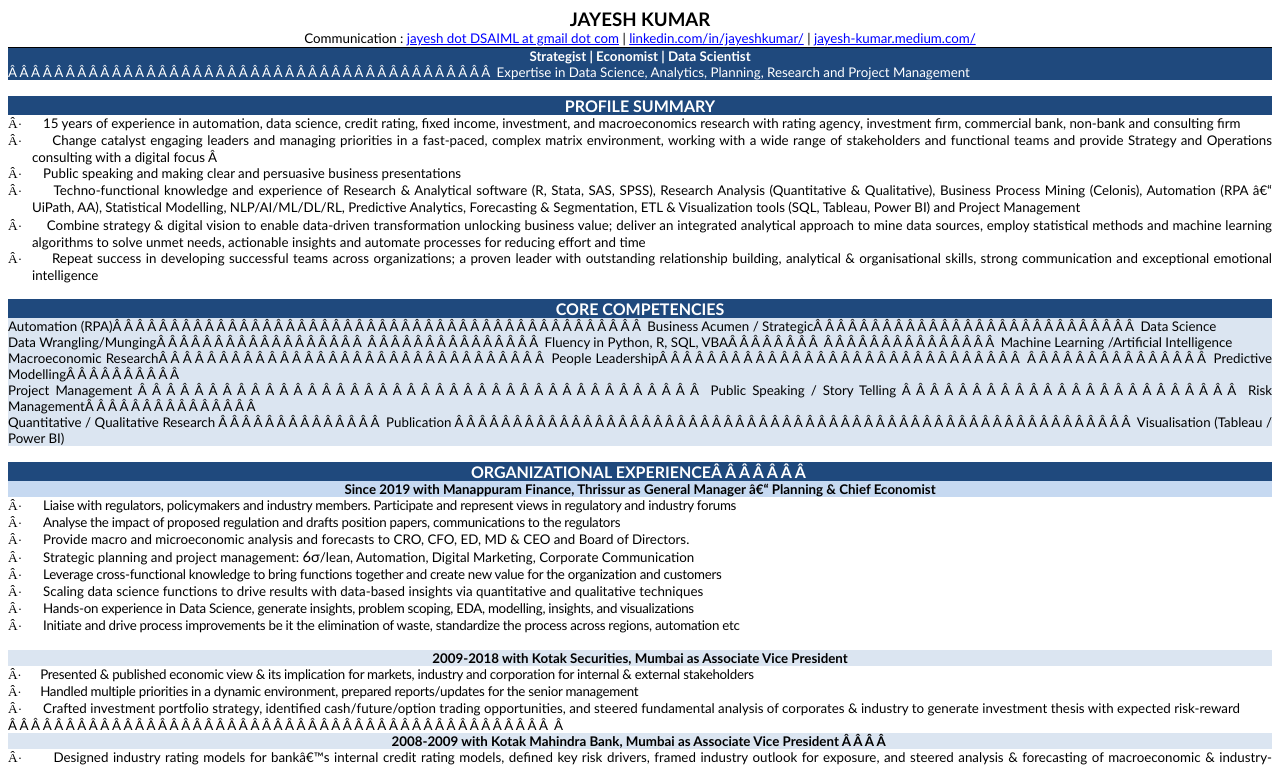
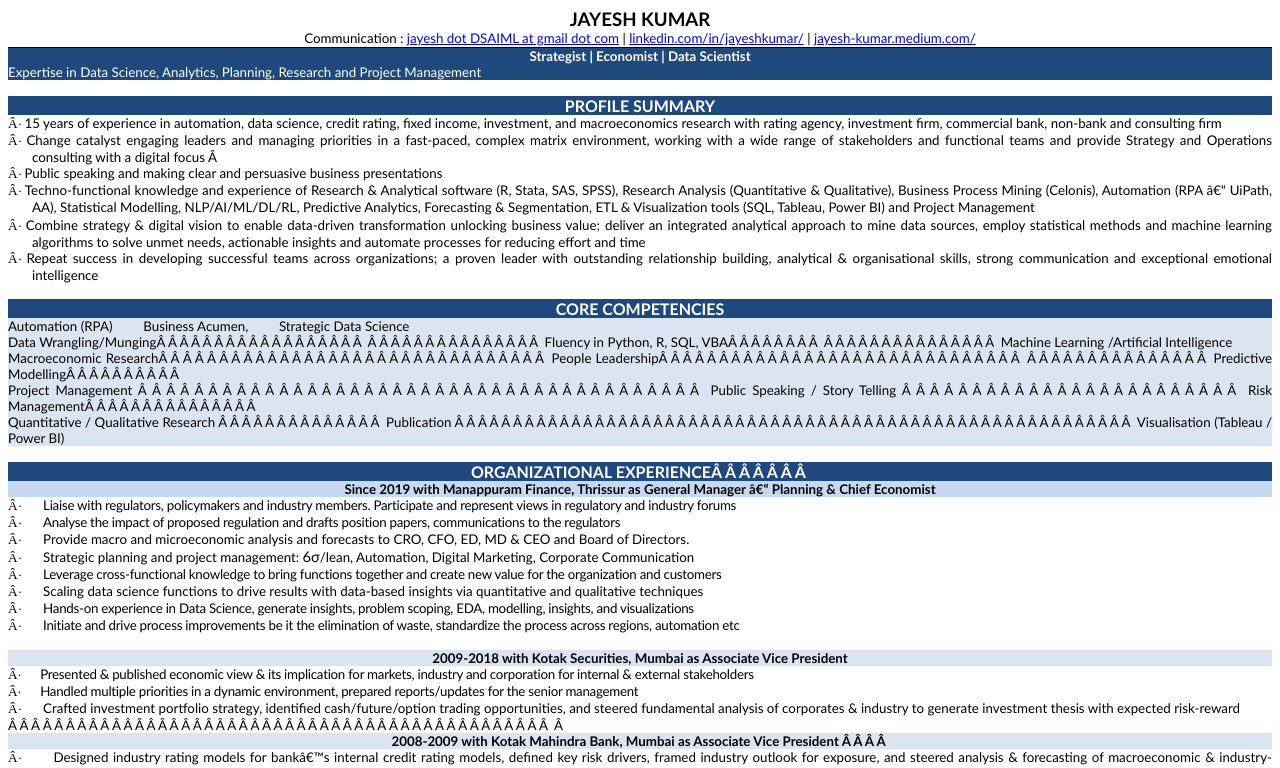
Before and after one commit to jayeshkumars/jayesh.github.io, a plain HTML site: page index.html in a window 1280 px wide. Shown: the top 768 px of the page. Drawn offline with Linux system fonts and the light colour scheme.

Commit message:
Update index.html

```diff
--- a/index.html
+++ b/index.html
@@ -134,7 +134,7 @@ text-align:center;line-height:normal;background:#1F497D'><b><span
 style='font-size:10.0pt;color:white'>Strategist | Economist | Data Scientist</span></b></p>
 
 <p class=MsoNormal style='margin-bottom:0cm;margin-bottom:.0001pt;line-height:
-normal;background:#1F497D'><span style='font-size:10.0pt;color:white'>                                           Expertise
+normal;background:#1F497D'><span style='font-size:10.0pt;color:white'>Expertise
 in Data Science, Analytics, Planning, Research and Project Management</span></p>
 
 <p class=MsoNormal style='margin-bottom:0cm;margin-bottom:.0001pt;text-align:
@@ -147,7 +147,7 @@ style='font-size:12.0pt;color:white'>PROFILE SUMMARY</span></b></p>
 <p class=MsoListParagraphCxSpFirst style='margin-top:0cm;margin-right:0cm;
 margin-bottom:0cm;margin-left:18.0pt;margin-bottom:.0001pt;text-align:justify;
 text-indent:-18.0pt;line-height:normal'><span style='font-size:10.0pt;
-font-family:Symbol'>·<span style='font:7.0pt "Times New Roman"'>&nbsp;&nbsp;&nbsp;&nbsp;&nbsp;&nbsp;&nbsp;&nbsp;
+font-family:Symbol'>·<span style='font:7.0pt "Times New Roman"'>
 </span></span><span style='font-size:10.0pt'>15 years of experience in automation,
 data science, credit rating, fixed income, investment, and macroeconomics
 research with rating agency, investment firm, commercial bank, non-bank and
@@ -156,7 +156,7 @@ consulting firm</span></p>
 <p class=MsoListParagraphCxSpMiddle style='margin-top:0cm;margin-right:0cm;
 margin-bottom:0cm;margin-left:18.0pt;margin-bottom:.0001pt;text-align:justify;
 text-indent:-18.0pt;line-height:normal'><span style='font-size:10.0pt;
-font-family:Symbol'>·<span style='font:7.0pt "Times New Roman"'>&nbsp;&nbsp;&nbsp;&nbsp;&nbsp;&nbsp;&nbsp;&nbsp;
+font-family:Symbol'>·<span style='font:7.0pt "Times New Roman"'>
 </span></span><span style='font-size:10.0pt'>Change catalyst engaging leaders
 and managing priorities in a fast-paced, complex matrix environment, working
 with a wide range of stakeholders and functional teams and provide Strategy and
@@ -165,14 +165,14 @@ Operations consulting with a digital focus  </span></p>
 <p class=MsoListParagraphCxSpMiddle style='margin-top:0cm;margin-right:0cm;
 margin-bottom:0cm;margin-left:18.0pt;margin-bottom:.0001pt;text-align:justify;
 text-indent:-18.0pt;line-height:normal'><span style='font-size:10.0pt;
-font-family:Symbol'>·<span style='font:7.0pt "Times New Roman"'>&nbsp;&nbsp;&nbsp;&nbsp;&nbsp;&nbsp;&nbsp;&nbsp;
+font-family:Symbol'>·<span style='font:7.0pt "Times New Roman"'>
 </span></span><span style='font-size:10.0pt'>Public speaking and making clear
 and persuasive business presentations</span></p>
 
 <p class=MsoListParagraphCxSpMiddle style='margin-top:0cm;margin-right:0cm;
 margin-bottom:0cm;margin-left:18.0pt;margin-bottom:.0001pt;text-align:justify;
 text-indent:-18.0pt;line-height:normal'><span style='font-size:10.0pt;
-font-family:Symbol'>·<span style='font:7.0pt "Times New Roman"'>&nbsp;&nbsp;&nbsp;&nbsp;&nbsp;&nbsp;&nbsp;&nbsp;
+font-family:Symbol'>·<span style='font:7.0pt "Times New Roman"'>
 </span></span><span style='font-size:10.0pt'>Techno-functional knowledge and experience
 of Research &amp; Analytical software (R, Stata, SAS, SPSS), Research Analysis
 (Quantitative &amp; Qualitative), Business Process Mining (Celonis), Automation
@@ -183,7 +183,7 @@ Power BI) and Project Management</span></p>
 <p class=MsoListParagraphCxSpMiddle style='margin-top:0cm;margin-right:0cm;
 margin-bottom:0cm;margin-left:18.0pt;margin-bottom:.0001pt;text-align:justify;
 text-indent:-18.0pt;line-height:normal'><span style='font-size:10.0pt;
-font-family:Symbol'>·<span style='font:7.0pt "Times New Roman"'>&nbsp;&nbsp;&nbsp;&nbsp;&nbsp;&nbsp;&nbsp;&nbsp;
+font-family:Symbol'>·<span style='font:7.0pt "Times New Roman"'>
 </span></span><span style='font-size:10.0pt'>Combine strategy &amp; digital
 vision to enable data-driven transformation unlocking business value;</span><span
 style='font-size:10.5pt;font-family:"Segoe UI",sans-serif;color:black;
@@ -195,7 +195,7 @@ automate processes for reducing effort and time</span></p>
 <p class=MsoListParagraphCxSpMiddle style='margin-top:0cm;margin-right:0cm;
 margin-bottom:0cm;margin-left:18.0pt;margin-bottom:.0001pt;text-align:justify;
 text-indent:-18.0pt;line-height:normal'><span style='font-size:10.0pt;
-font-family:Symbol'>·<span style='font:7.0pt "Times New Roman"'>&nbsp;&nbsp;&nbsp;&nbsp;&nbsp;&nbsp;&nbsp;&nbsp;
+font-family:Symbol'>·<span style='font:7.0pt "Times New Roman"'>
 </span></span><span style='font-size:10.0pt'>Repeat success in developing
 successful teams across organizations; a proven leader with outstanding
 relationship building, analytical &amp; organisational skills, strong
@@ -211,8 +211,9 @@ style='font-size:12.0pt;color:white'>CORE COMPETENCIES</span></b></p>
 
 <p class=MsoNormal style='margin-bottom:0cm;margin-bottom:.0001pt;text-align:
 justify;line-height:normal;background:#DBE5F1'><span style='font-size:10.0pt;
-color:black'>Automation (RPA)                                               Business
-Acumen / Strategic                             Data Science</span></p>
+color:black'>Automation (RPA)&nbsp;&nbsp;&nbsp;&nbsp;&nbsp;&nbsp;&nbsp;&nbsp;
+Business Acumen,&nbsp;&nbsp;&nbsp;&nbsp;&nbsp;&nbsp;&nbsp;&nbsp;
+Strategic Data Science</span></p>
 
 <p class=MsoNormal style='margin-bottom:0cm;margin-bottom:.0001pt;text-align:
 justify;line-height:normal;background:#DBE5F1'><span style='font-size:10.0pt;
```
